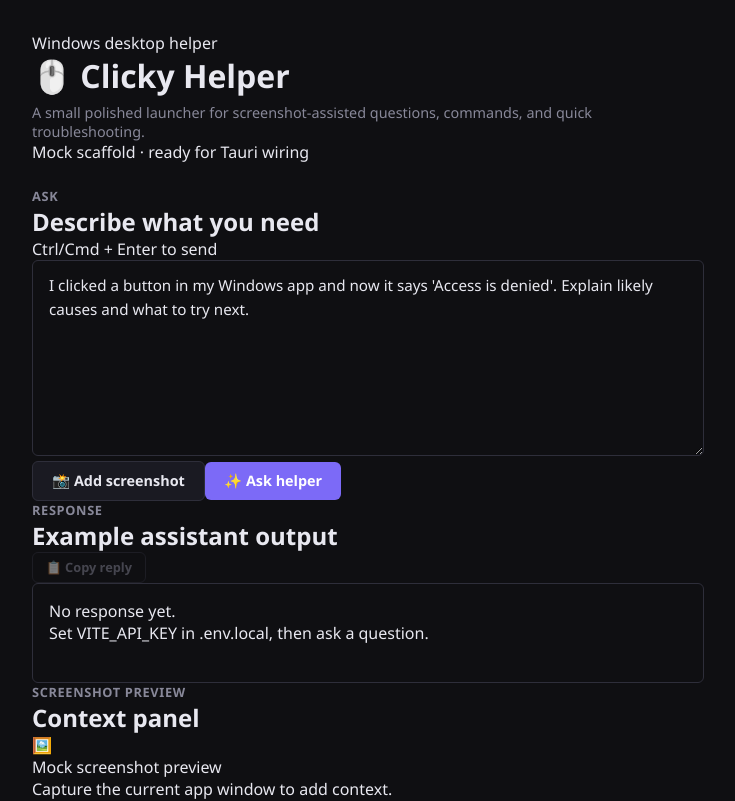
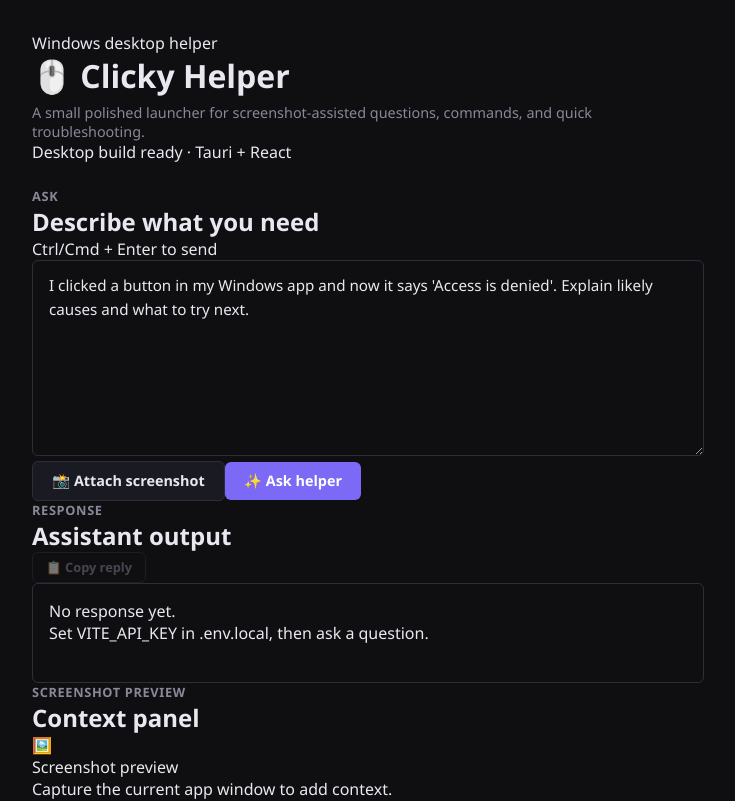
Before and after one commit to m-lwatcher/clicky-helper, a React (Vite) app: page / in a window 1280 px wide. Shown: the top 801 px of the page, without its empty margins (272-1007 px from the left). Built offline with nearby package versions, Linux system fonts and the light colour scheme; no server answers; the HTML template or start-up script is replaced by a standard one.

Commit message:
feat: restore polished tauri desktop packaging

```diff
--- a/src/App.tsx
+++ b/src/App.tsx
@@ -101,7 +101,7 @@ function App() {
               commands, and quick troubleshooting.
             </p>
           </div>
-          <div className="hero-badge">Mock scaffold · ready for Tauri wiring</div>
+          <div className="hero-badge">Desktop build ready · Tauri + React</div>
         </header>
 
         <main className="layout">
@@ -133,9 +133,9 @@ function App() {
                 <button
                   className="btn btn-secondary"
                   onClick={handleScreenshot}
-                  title="Mock screenshot capture"
+                  title="Attach the current screen context"
                 >
-                  {hasScreenshot ? "✅ Replace screenshot" : "📸 Add screenshot"}
+                  {hasScreenshot ? "✅ Replace screenshot" : "📸 Attach screenshot"}
                 </button>
 
                 <button
@@ -152,7 +152,7 @@ function App() {
               <div className="section-heading">
                 <div>
                   <p className="label">Response</p>
-                  <h2>Example assistant output</h2>
+                  <h2>Assistant output</h2>
                 </div>
                 <button
                   className="btn btn-ghost btn-sm"
@@ -220,7 +220,7 @@ function App() {
                     ) : (
                       <div className="preview-placeholder">
                         <span className="preview-icon">🖼️</span>
-                        <p>Mock screenshot preview</p>
+                        <p>Screenshot preview</p>
                         <span>Capture the current app window to add context.</span>
                       </div>
                     )}
```
Also changed, not shown: package.json (+6 -1 lines), src-tauri/tauri.conf.json (+12 -6 lines), 1 other file (tests, documents, lock files or other folders).
